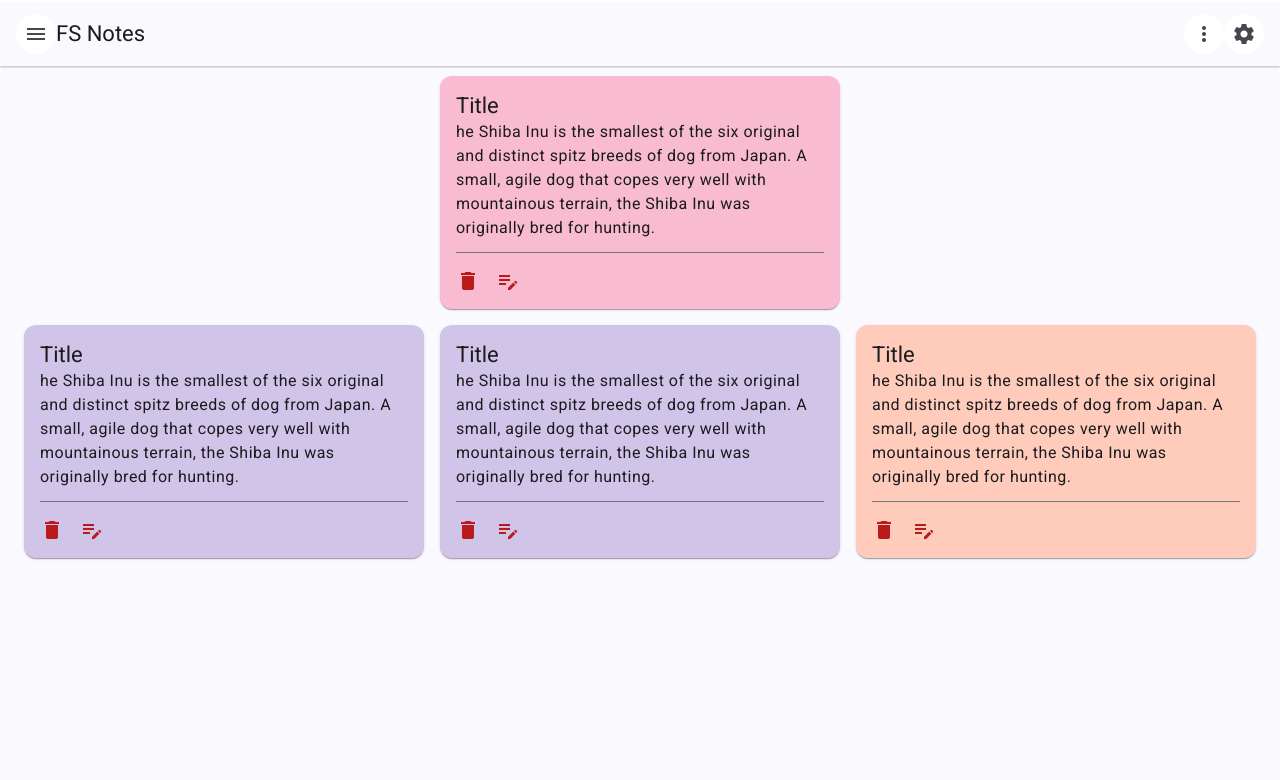
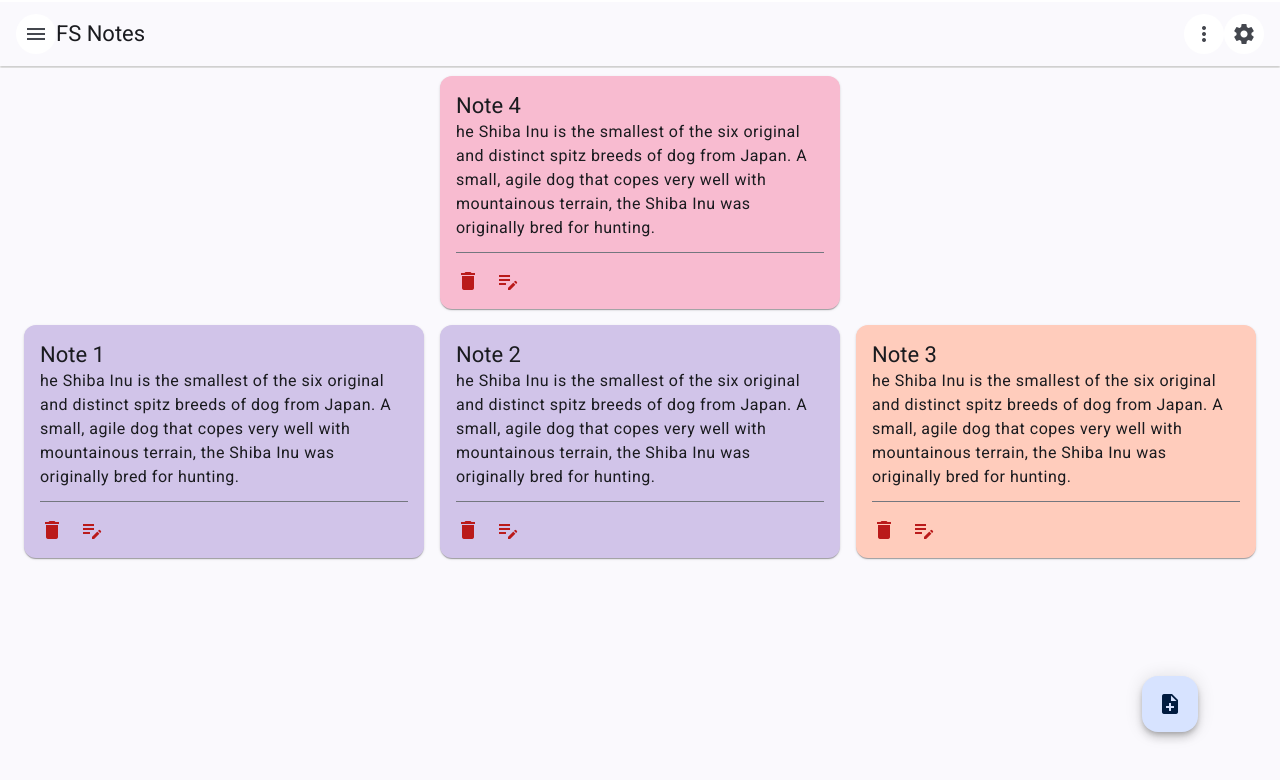
Before and after one commit to rceddev/fs-notes, an Angular app in the folder front-end-layer/fs-web-app/: page / in a window 1280 px wide. Shown: the top 780 px of the page. Built offline with nearby package versions, Linux system fonts and the light colour scheme.

Commit message:
Update - Desing and behavior of the create note buttons, on panel and header. Also, NoteService implemented to store notes fetched and created

```diff
--- a/front-end-layer/fs-web-app/src/app/components/header/header.component.html
+++ b/front-end-layer/fs-web-app/src/app/components/header/header.component.html
@@ -18,7 +18,7 @@
             <mat-icon>more_vert</mat-icon>
         </button>
         <mat-menu #menu="matMenu">
-            <button mat-menu-item>
+            <button mat-menu-item (click)="addNote()">
               <mat-icon>add</mat-icon>
               <span>New note</span>
             </button>
--- a/front-end-layer/fs-web-app/src/app/components/header/header.component.ts
+++ b/front-end-layer/fs-web-app/src/app/components/header/header.component.ts
@@ -3,6 +3,10 @@ import { MatToolbarModule }  from '@angular/material/toolbar';
 import { MatIconModule }  from '@angular/material/icon';
 import {MatMenuModule} from '@angular/material/menu';
 import {MatButtonModule} from '@angular/material/button';
+import { NoteService } from '../../services/note-service.service';
+import { MatDialog } from '@angular/material/dialog';
+import { MatSnackBar } from '@angular/material/snack-bar';
+import { CreateComponent } from '../note/dialogs/create/create.component';
 
 @Component({
   selector: 'app-header',
@@ -17,10 +21,34 @@ import {MatButtonModule} from '@angular/material/button';
   styleUrl: './header.component.css'
 })
 export class HeaderComponent {
+
+  constructor(
+    private noteService: NoteService,
+    public dialog: MatDialog,
+    private _snackBar: MatSnackBar) { }
+
   @Output() toggleOptionsEvent = new EventEmitter();
 
   toggleOptions() {
     this.toggleOptionsEvent.emit();
   }
 
+  addNote() {
+    const dialogCreateRef = this.dialog.open(CreateComponent);
+
+    dialogCreateRef.afterClosed().subscribe(result => {
+        if (result) {
+            this.noteService.createNote(5, result.title, result.content);
+            this.openSnackBar("Noted created succesfully");
+        }else{
+
+        }
+    });
+  }
+
+  openSnackBar(message:string){
+      this._snackBar.open(message, undefined, {
+          duration: 3000
+      });
+  }
 }
--- /dev/null
+++ b/front-end-layer/fs-web-app/src/app/components/note/dialogs/create/create.component.css
@@ -0,0 +1,9 @@
+.example-form {
+    min-width: 150px;
+    max-width: 500px;
+    width: 100%;
+  }
+
+  .example-full-width {
+    width: 100%;
+  }
--- /dev/null
+++ b/front-end-layer/fs-web-app/src/app/components/note/dialogs/create/create.component.html
@@ -0,0 +1,33 @@
+<h2 mat-dialog-title>Create note</h2>
+<mat-dialog-content>
+    <form [formGroup]="noteFormGroup">
+        <mat-form-field  class="example-full-width">
+            <mat-label>Title</mat-label>
+            <input
+                matInput
+                [(ngModel)]="data.title"
+                formControlName="titleControlForm"
+                required>
+            @if (titleControlForm!=null && titleControlForm.hasError('required')) {
+                <mat-error>Title is <strong>required</strong></mat-error>
+            }
+        </mat-form-field>
+        <mat-form-field class="example-full-width">
+            <mat-label>Content</mat-label>
+            <textarea
+                matInput
+                [(ngModel)]="data.content"
+                formControlName="contentControlForm"></textarea>
+            @if (contentControlForm!=null && contentControlForm.hasError('required')) {
+                <mat-error>Content <strong>required</strong></mat-error>
+            }
+    </mat-form-field>
+    </form>
+</mat-dialog-content>
+<mat-dialog-actions>
+  <button mat-button (click)="onCancelClicked()" cdkFocusInitial>Cancel</button>
+  <button
+    mat-button
+    [mat-dialog-close]="data"
+    [disabled]="!noteFormGroup.valid">Create</button>
+</mat-dialog-actions>
--- /dev/null
+++ b/front-end-layer/fs-web-app/src/app/components/note/dialogs/create/create.component.ts
@@ -0,0 +1,62 @@
+import { Component, Inject } from '@angular/core';
+import {
+  MatDialog,
+  MAT_DIALOG_DATA,
+  MatDialogRef,
+  MatDialogTitle,
+  MatDialogContent,
+  MatDialogActions,
+  MatDialogClose,
+} from '@angular/material/dialog';
+import {FormControl, FormGroup, FormsModule, Validators} from '@angular/forms';
+import {MatInputModule} from '@angular/material/input';
+import {MatFormFieldModule} from '@angular/material/form-field';
+import {MatButtonModule} from '@angular/material/button';
+import { ReactiveFormsModule } from '@angular/forms';
+
+export interface NewNote{
+  id:number, title: string, content:string
+}
+
+@Component({
+  selector: 'app-create',
+  standalone: true,
+  imports: [
+    MatFormFieldModule,
+    MatInputModule,
+    FormsModule,
+    MatButtonModule,
+    MatDialogTitle,
+    MatDialogContent,
+    MatDialogActions,
+    MatDialogClose,
+    ReactiveFormsModule
+  ],
+  templateUrl: './create.component.html',
+  styleUrl: './create.component.css'
+})
+export class CreateComponent {
+
+  constructor(
+    public dialogRef: MatDialogRef<CreateComponent>
+  ) {}
+
+  data : NewNote = { id: -1, title:'', content:''};
+  noteFormGroup = new FormGroup({
+    titleControlForm : new FormControl('', [Validators.required]),
+    contentControlForm : new FormControl('', [Validators.required])
+  });
+
+  onCancelClicked() {
+    this.dialogRef.close();
+  }
+
+  get titleControlForm(){
+    return this.noteFormGroup.get('titleControlForm');
+  }
+
+  get contentControlForm(){
+    return this.noteFormGroup.get('contentControlForm');
+  }
+
+}
--- a/front-end-layer/fs-web-app/src/app/components/panel/panel.component.css
+++ b/front-end-layer/fs-web-app/src/app/components/panel/panel.component.css
@@ -2,4 +2,22 @@
     display: flex;
     flex-wrap: wrap-reverse;
     justify-content: center;
+    margin-bottom: 10%;
 }
+
+.example-flex-container{
+    z-index:5;
+    position : fixed;
+    display : flex;
+    align-self : flex-end;
+    bottom : 5%;
+    margin-bottom : 28px;
+    width: 100%;
+    justify-content: end;
+}
+
+.example-button-container {
+    display: flex;
+    justify-content: center;
+    width: 220px;
+  }
--- a/front-end-layer/fs-web-app/src/app/components/panel/panel.component.html
+++ b/front-end-layer/fs-web-app/src/app/components/panel/panel.component.html
@@ -1,6 +1,17 @@
 <div class="notes-container">
-    <app-note/>
-    <app-note/>
-    <app-note/>
-    <app-note/>
+
+    @for (note of notes; track note.id) {
+        <app-note title="{{note.title}}" content="{{note.content}}"/>
+    }
 </div>
+
+<div class="example-flex-container">
+    <div class="example-button-container">
+    <button
+        mat-fab color="warn"
+        aria-label="button-create-note"
+        (click)="createNote()">
+        <mat-icon>note_add</mat-icon>
+    </button>
+    </div>
+</div>
--- a/front-end-layer/fs-web-app/src/app/components/panel/panel.component.ts
+++ b/front-end-layer/fs-web-app/src/app/components/panel/panel.component.ts
@@ -1,13 +1,46 @@
 import { Component } from '@angular/core';
 import { NoteComponent } from "../note/note.component";
+import {MatIconModule} from '@angular/material/icon';
+import {MatDividerModule} from '@angular/material/divider';
+import {MatButtonModule} from '@angular/material/button';
+import { NoteService } from '../../services/note-service.service';
+import { MatDialog } from '@angular/material/dialog';
+import { CreateComponent } from '../note/dialogs/create/create.component';
+import {MatSnackBar} from '@angular/material/snack-bar';
+
 
 @Component({
     selector: 'app-panel',
     standalone: true,
     templateUrl: './panel.component.html',
     styleUrl: './panel.component.css',
-    imports: [NoteComponent]
+    imports: [NoteComponent, MatIconModule, MatButtonModule]
 })
 export class PanelComponent {
 
+    constructor(
+        private noteService: NoteService,
+        public dialog: MatDialog,
+        private _snackBar: MatSnackBar) { }
+
+    notes : {id:number, title: string, content:string}[] = this.noteService.getNotes();
+
+    createNote() {
+        const dialogCreateRef = this.dialog.open(CreateComponent);
+
+        dialogCreateRef.afterClosed().subscribe(result => {
+            if (result) {
+                this.noteService.createNote(5, result.title, result.content);
+                this.openSnackBar("Noted created succesfully");
+            }else{
+
+            }
+        });
+    }
+
+    openSnackBar(message:string){
+        this._snackBar.open(message, undefined, {
+            duration: 3000
+        });
+    }
 }
--- /dev/null
+++ b/front-end-layer/fs-web-app/src/app/services/note-service.service.ts
@@ -0,0 +1,26 @@
+import { Injectable } from '@angular/core';
+
+@Injectable({
+  providedIn: 'root'
+})
+export class NoteService {
+
+  constructor() { }
+
+  notes : {id:number, title: string, content:string}[] = [
+    {id:1, title: "Note 1", content: "he Shiba Inu is the smallest of the six original and distinct spitz breeds of dog from Japan. A small, agile dog that copes very well with mountainous terrain, the Shiba Inu was originally bred for hunting." },
+    {id:2, title: "Note 2", content: "he Shiba Inu is the smallest of the six original and distinct spitz breeds of dog from Japan. A small, agile dog that copes very well with mountainous terrain, the Shiba Inu was originally bred for hunting." },
+    {id:3, title: "Note 3", content: "he Shiba Inu is the smallest of the six original and distinct spitz breeds of dog from Japan. A small, agile dog that copes very well with mountainous terrain, the Shiba Inu was originally bred for hunting." },
+    {id:4, title: "Note 4", content: "he Shiba Inu is the smallest of the six original and distinct spitz breeds of dog from Japan. A small, agile dog that copes very well with mountainous terrain, the Shiba Inu was originally bred for hunting." },
+  ];
+
+  getNotes(): {id:number, title: string, content:string}[]{
+    //TODO Fetch notes from backend
+    return this.notes;
+  }
+
+  createNote(id:number, title:string, content:string){
+    this.notes.push({id:id, title: title, content: content});
+  }
+
+}
```
Also changed, not shown: front-end-layer/fs-web-app/src/app/app.component.ts (+4 -3 lines), 2 other files (tests, documents, lock files or other folders).
